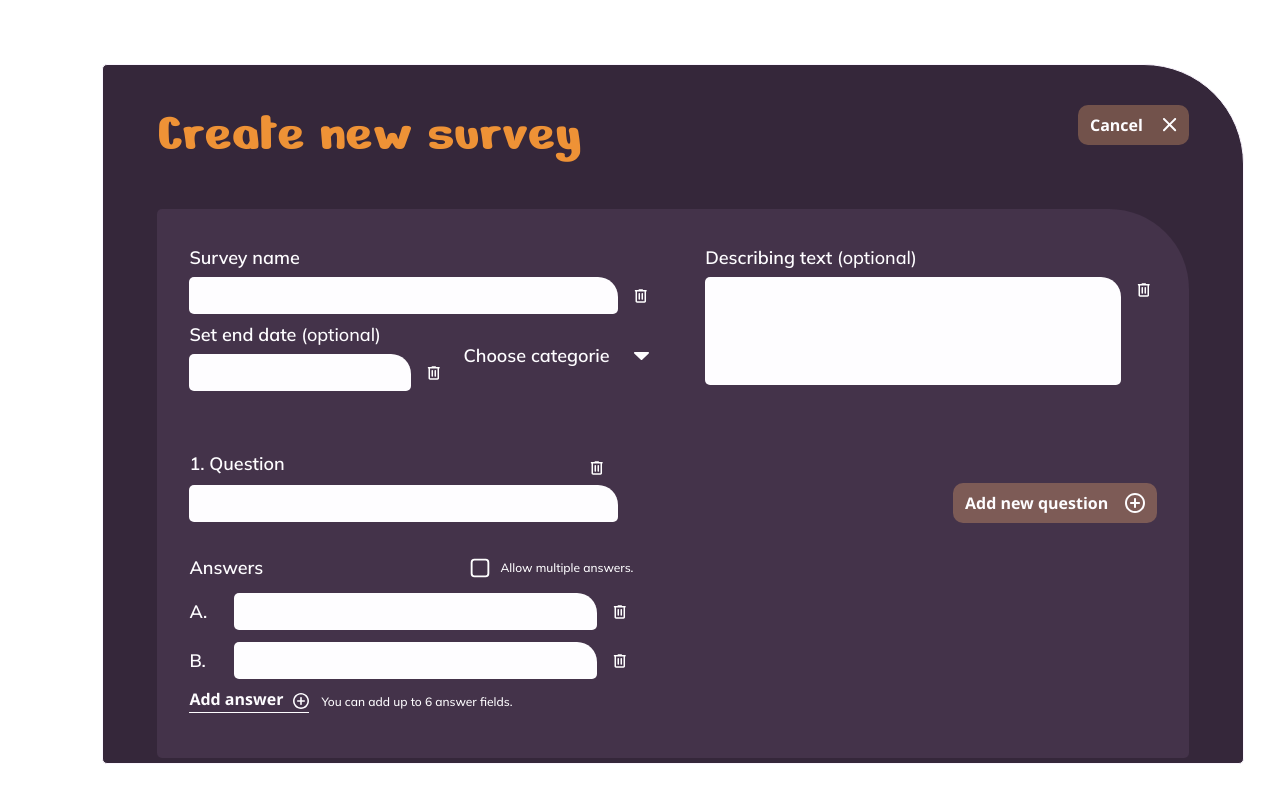
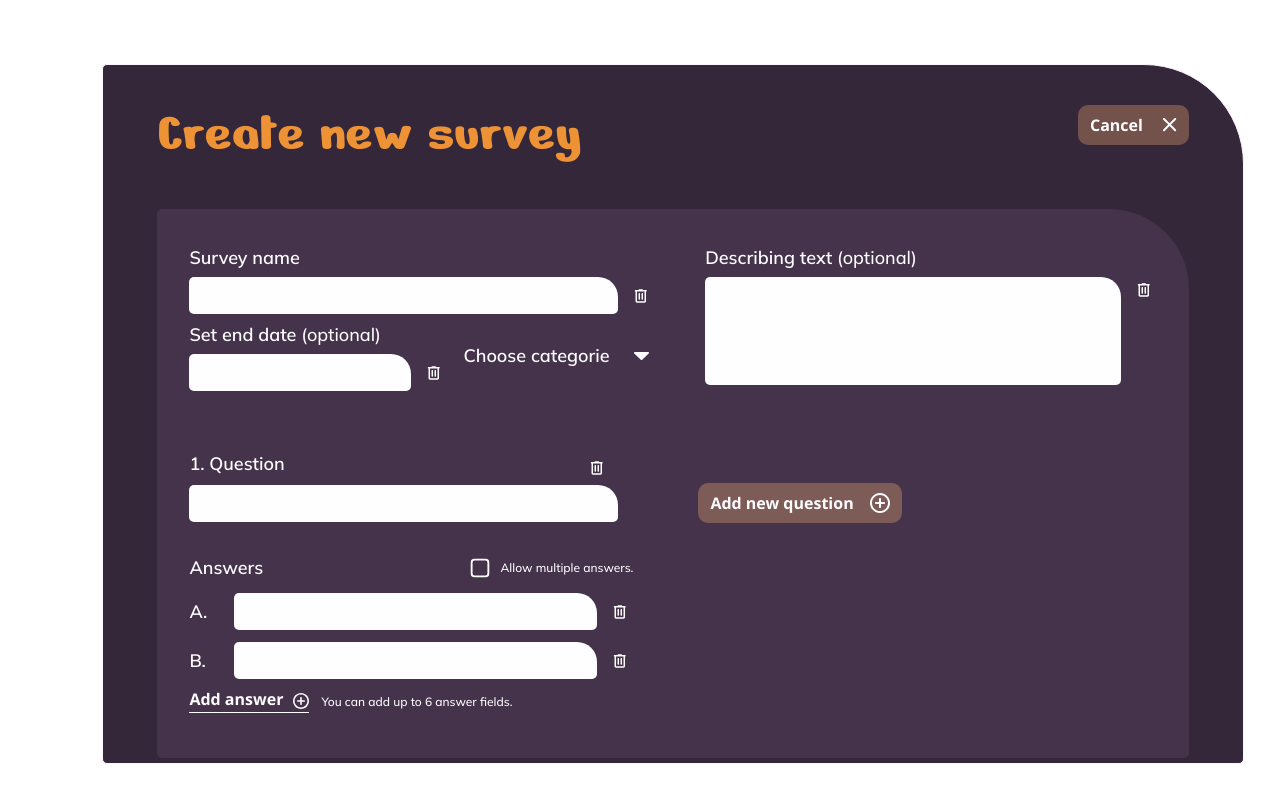
Before and after one commit to FatihYalcin42/PollApp, an Angular app: page /create-survey in a window 1280 px wide. Built offline with nearby package versions, Linux system fonts and the light colour scheme; a web font is replaced by a local one.

Commit message:
fix(create-survey): restore add-question alignment by resetting question block width

```diff
--- a/src/app/pages/create-survey/create-survey-page.scss
+++ b/src/app/pages/create-survey/create-survey-page.scss
@@ -459,7 +459,7 @@
 
 .question-block {
   margin-top: 0;
-  width: 100%;
+  width: min(713px, 100%);
   display: flex;
   flex-direction: column;
   gap: 10px;
```
